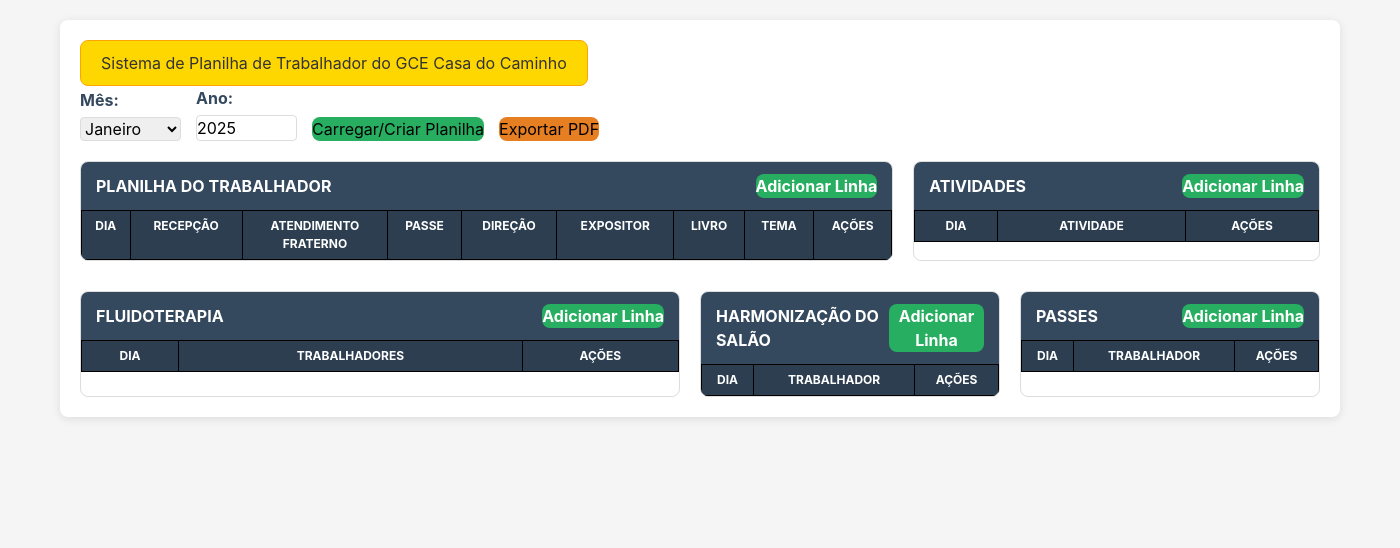
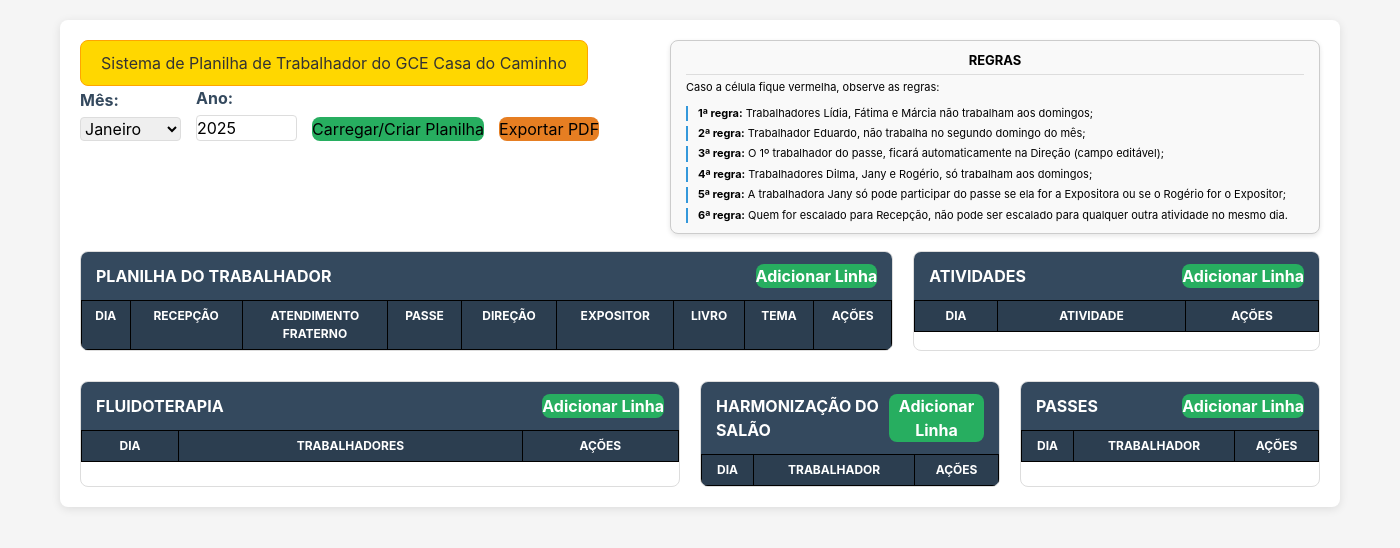
Before and after one commit to andreazevedo80/planilha-trabalhadores, an Electron app: page index.html in a window 1400 px wide. Drawn offline with nearby package versions, Linux system fonts and the light colour scheme.

Commit message:
Ajuste na tela principal com regras

```diff
--- a/index.html
+++ b/index.html
@@ -103,6 +103,7 @@
             grid-template-columns: 2fr 1fr; /* Planilha do Trabalhador maior que Atividades */
             gap: 20px;
             margin-bottom: 30px;
+            margin-top: 110px;
         }
 
         /* Layout de grid para as seções de fluidoterapia */
@@ -210,6 +211,66 @@
             background-color: #FFCDD2 !important; /* Light red for error cells */
             border: 1px solid #D32F2F !important; /* Darker red border for emphasis */
         }
+
+/* Adicione ou modifique a classe .container para incluir position: relative; */
+        .container {
+            max-width: 1600px;
+            margin: 0 auto;
+            background: white;
+            padding: 20px;
+            border-radius: 8px;
+            box-shadow: 0 2px 10px rgba(0,0,0,0.1);
+            position: relative; /* ESSA LINHA É NECESSÁRIA PARA O POSICIONAMENTO DA CAIXA DE REGRAS */
+        }
+
+        /* Estilos para a nova caixa de regras */
+        .rules-box {
+            position: absolute; /* Posiciona a caixa de forma absoluta em relação ao .container */
+            top: 20px; /* Distância do topo */
+            right: 20px; /* Distância da direita */
+            width: 650px; /* Largura da caixa */
+            border: 1px solid #ccc; /* Borda fina */
+            border-radius: 8px; /* Cantos arredondados */
+            padding: 10px 15px; /* Espaçamento interno */
+            background-color: #f9f9f9; /* Fundo levemente cinza */
+            box-shadow: 0 2px 5px rgba(0,0,0,0.1); /* Sombra suave */
+            font-size: 11px; /* Letras pequenas conforme solicitado */
+            line-height: 1.4; /* Espaçamento entre linhas */
+            z-index: 100; /* Garante que a caixa fique acima de outros elementos */
+        }
+
+        .rules-box .rules-header {
+            font-weight: bold;
+            text-align: center;
+            margin-bottom: 5px;
+            padding-bottom: 5px;
+            border-bottom: 1px solid #ddd; /* Linha de separação abaixo do título */
+            font-size: 13px; /* Fonte ligeiramente maior para o cabeçalho */
+        }
+
+        .rules-box ul {
+            list-style: none; /* Remove os marcadores de lista padrão */
+            padding: 0;
+            margin-top: 10px; /* Espaço entre o parágrafo e a lista */
+        }
+
+        .rules-box ul li {
+            margin-bottom: 5px; /* Espaçamento entre os itens da lista */
+            padding-left: 10px; /* Espaço à esquerda para a linha vertical */
+            border-left: 2px solid #3498db; /* Linha vertical à esquerda para cada regra */
+        }
+
+        .rules-box ul li:last-child {
+            margin-bottom: 0; /* Remove a margem do último item */
+        }
+
+        /* Estilos para impressão: garante que a caixa de regras não apareça no PDF */
+        @media print {
+            .rules-box {
+                display: none;
+            }
+        }
+
 
         /* Estilos para impressão */
         @media print {
@@ -339,6 +400,18 @@
             <div class="control-group">
                 <button onclick="exportarPDF()" class="export-btn">Exportar PDF</button>
             </div>
+        </div>
+        <div class="rules-box">
+            <div class="rules-header">REGRAS</div>
+            <p>Caso a célula fique vermelha, observe as regras:</p>
+            <ul>
+                <li><b>1ª regra:</b> Trabalhadores Lídia, Fátima e Márcia não trabalham aos domingos;</li>
+                <li><b>2ª regra:</b> Trabalhador Eduardo, não trabalha no segundo domingo do mês;</li>
+                <li><b>3ª regra:</b> O 1º trabalhador do passe, ficará automaticamente na Direção (campo editável);</li>
+                <li><b>4ª regra:</b> Trabalhadores Dilma, Jany e Rogério, só trabalham aos domingos;</li>
+                <li><b>5ª regra:</b> A trabalhadora Jany só pode participar do passe se ela for a Expositora ou se o Rogério for o Expositor;</li>
+                <li><b>6ª regra:</b> Quem for escalado para Recepção, não pode ser escalado para qualquer outra atividade no mesmo dia.</li>
+            </ul>
         </div>
         <div class="planilhas-container">
             <div class="section">
--- a/package.json
+++ b/package.json
@@ -1,6 +1,6 @@
 {
   "name": "planilha-trabalhadores",
-  "version": "2.0.1",
+  "version": "2.0.2",
   "description": "",
   "main": "main.js",
   "scripts": {
```
